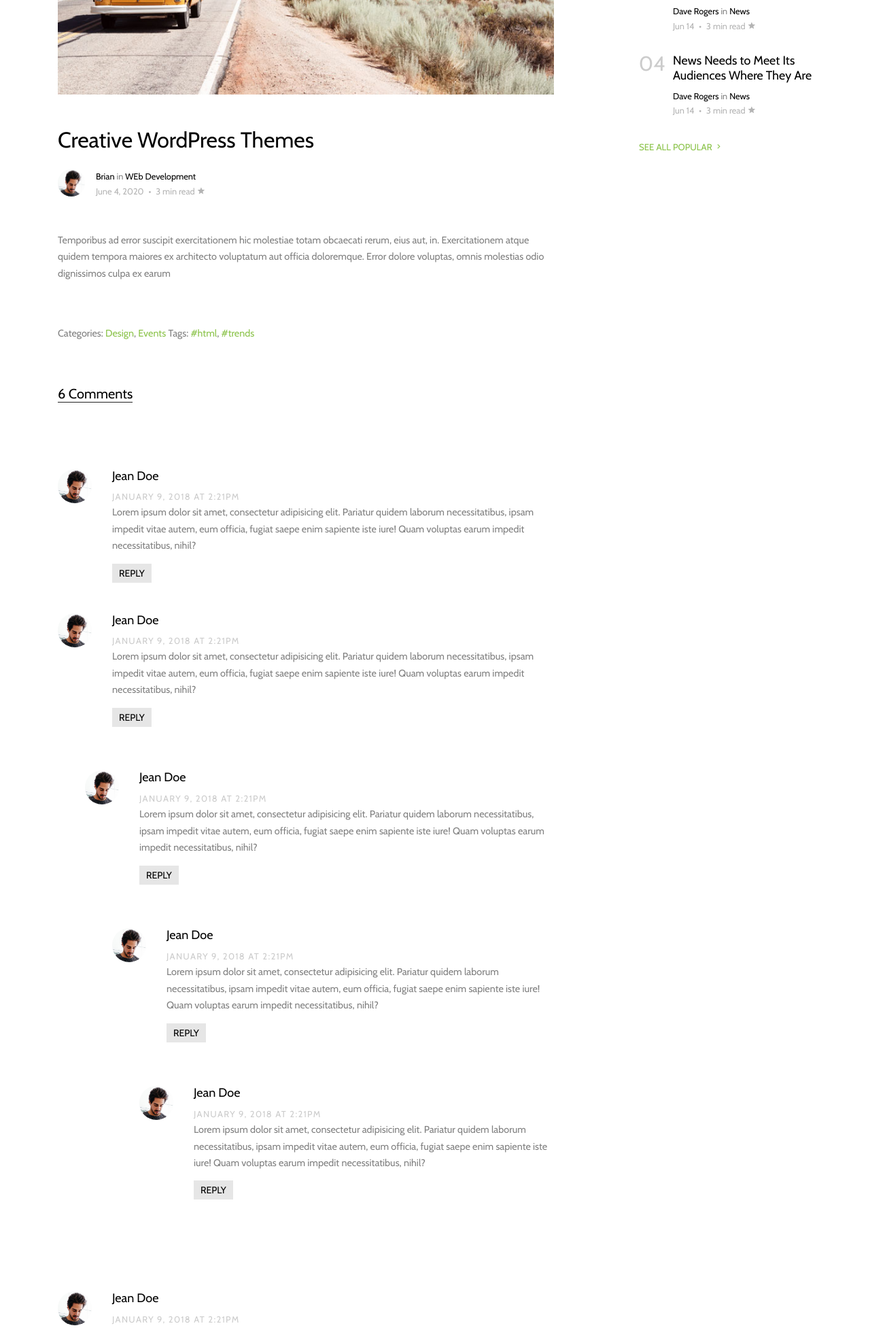
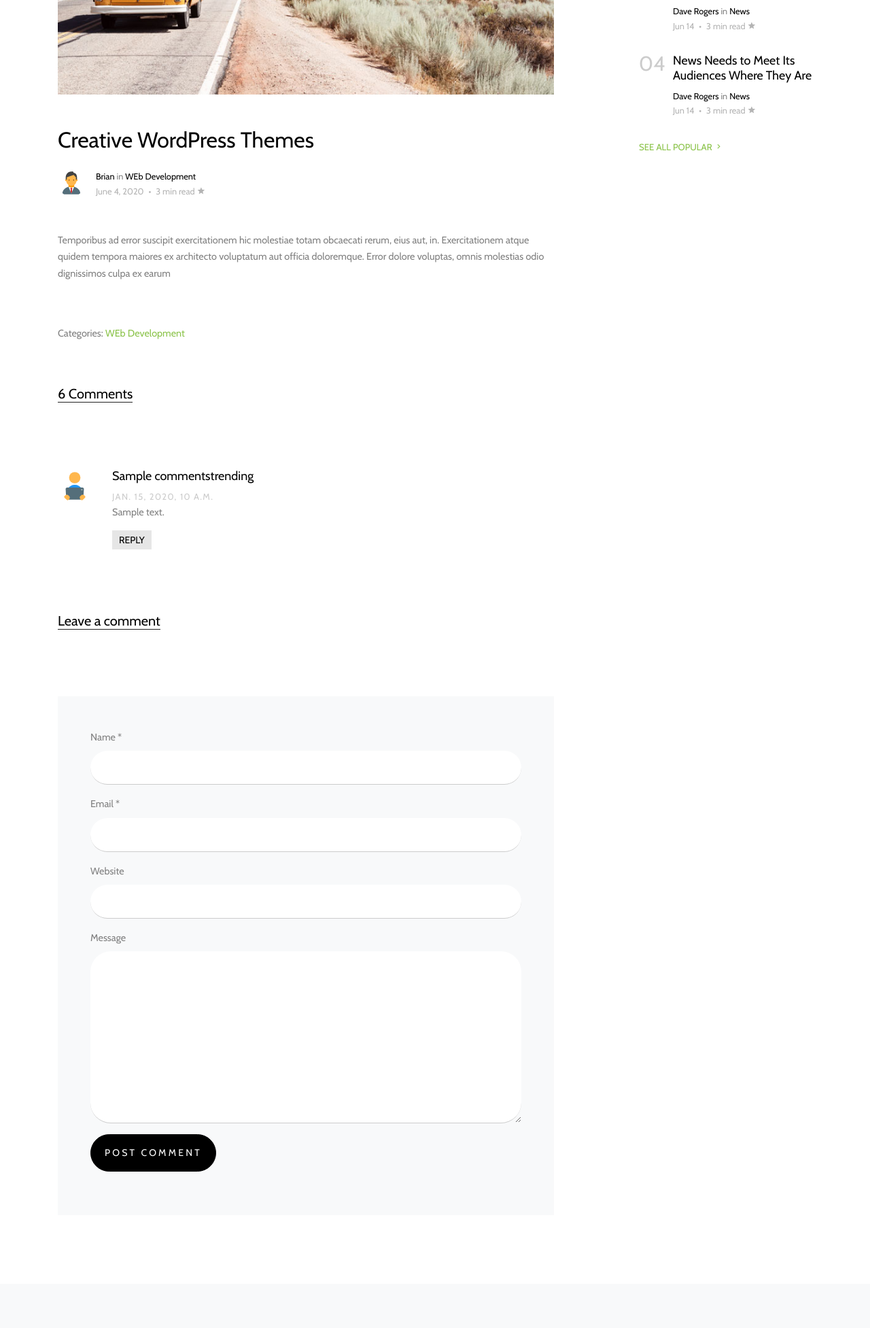
Before and after one commit to kaybrian/DjangoBlogsite, a Django app: page /trending-post/1/ in a window 1280 px wide. Shown: the part 595-2548 px from the top of the page at 68% size. Run offline with Django 3.2, Linux system fonts and the light colour scheme; data comes from the database, SQL or seed files in the repository; tables that the repository leaves empty hold one stand-in row (values such as "Sample post"); some libraries are stand-ins or nearby versions; some web fonts are replaced.

Commit message:
added the commits section to the blog single page of trending

```diff
--- a/blog/models.py
+++ b/blog/models.py
@@ -100,5 +100,6 @@ class CommentsTrending(models.Model):
     comment = models.CharField(max_length=5550)
     date_created = models.DateTimeField(auto_now_add=True)
 
+
     def __str__(self):
         return self.name
--- a/blog/views.py
+++ b/blog/views.py
@@ -1,5 +1,6 @@
 from django.shortcuts import render
 from .models import *
+from .forms import *
 # Create your views here.
 
 
@@ -28,7 +29,10 @@ def index(request):
 
 def PostDetail(request, pk):
     trend_post = Trending.objects.get(id=pk)
+    comments = CommentsTrending.objects.all().order_by('-id')
     context = {
         'trend_post': trend_post,
+        'comments':comments
+
     }
     return render(request, 'blog/blog-single.html', context)
--- a/templates/blog/blog-single.html
+++ b/templates/blog/blog-single.html
@@ -15,7 +15,7 @@
         </h1>
         <div class="post-meta d-flex mb-5">
           <div class="bio-pic mr-3">
-            <img src="images/person_1.jpg" alt="Image" class="img-fluidid">
+            <img src="{% static 'assests/admin.svg' %}" alt="Image" class="img-fluidid">
           </div>
           <div class="vcard">
             <span class="d-block"><a href="#">{{trend_post.authorPrest}}</a> in <a
@@ -27,8 +27,7 @@
         <p>{{trend_post.description}}</p>
 
         <div class="pt-5">
-          <p>Categories: <a href="#">Design</a>, <a href="#">Events</a> Tags: <a href="#">#html</a>, <a
-              href="#">#trends</a></p>
+          <p>Categories: <a href="#">{{trend_post.tag}}</a></p>
         </div>
 
 
@@ -37,97 +36,20 @@
             <h2 class="mb-5">6 Comments</h2>
           </div>
           <ul class="comment-list">
+
+            {% for commentie in comments %}
             <li class="comment">
               <div class="vcard bio">
-                <img src="images/person_1.jpg" alt="Image placeholder">
+                <img src="{% static 'assests/commet.svg' %}" alt="Image placeholder">
               </div>
               <div class="comment-body">
-                <h3>Jean Doe</h3>
-                <div class="meta">January 9, 2018 at 2:21pm</div>
-                <p>Lorem ipsum dolor sit amet, consectetur adipisicing elit. Pariatur quidem laborum necessitatibus,
-                  ipsam impedit vitae autem, eum officia, fugiat saepe enim sapiente iste iure! Quam voluptas earum
-                  impedit necessitatibus, nihil?</p>
+                <h3>{{commentie.name}}</h3>
+                <div class="meta">{{commentie.date_created}}</div>
+                <p>{{commentie.comment}}</p>
                 <p><a href="#" class="reply">Reply</a></p>
               </div>
             </li>
-
-            <li class="comment">
-              <div class="vcard bio">
-                <img src="images/person_1.jpg" alt="Image placeholder">
-              </div>
-              <div class="comment-body">
-                <h3>Jean Doe</h3>
-                <div class="meta">January 9, 2018 at 2:21pm</div>
-                <p>Lorem ipsum dolor sit amet, consectetur adipisicing elit. Pariatur quidem laborum necessitatibus,
-                  ipsam impedit vitae autem, eum officia, fugiat saepe enim sapiente iste iure! Quam voluptas earum
-                  impedit necessitatibus, nihil?</p>
-                <p><a href="#" class="reply">Reply</a></p>
-              </div>
-
-              <ul class="children">
-                <li class="comment">
-                  <div class="vcard bio">
-                    <img src="images/person_1.jpg" alt="Image placeholder">
-                  </div>
-                  <div class="comment-body">
-                    <h3>Jean Doe</h3>
-                    <div class="meta">January 9, 2018 at 2:21pm</div>
-                    <p>Lorem ipsum dolor sit amet, consectetur adipisicing elit. Pariatur quidem laborum necessitatibus,
-                      ipsam impedit vitae autem, eum officia, fugiat saepe enim sapiente iste iure! Quam voluptas earum
-                      impedit necessitatibus, nihil?</p>
-                    <p><a href="#" class="reply">Reply</a></p>
-                  </div>
-
-
-                  <ul class="children">
-                    <li class="comment">
-                      <div class="vcard bio">
-                        <img src="images/person_1.jpg" alt="Image placeholder">
-                      </div>
-                      <div class="comment-body">
-                        <h3>Jean Doe</h3>
-                        <div class="meta">January 9, 2018 at 2:21pm</div>
-                        <p>Lorem ipsum dolor sit amet, consectetur adipisicing elit. Pariatur quidem laborum
-                          necessitatibus, ipsam impedit vitae autem, eum officia, fugiat saepe enim sapiente iste iure!
-                          Quam voluptas earum impedit necessitatibus, nihil?</p>
-                        <p><a href="#" class="reply">Reply</a></p>
-                      </div>
-
-                      <ul class="children">
-                        <li class="comment">
-                          <div class="vcard bio">
-                            <img src="images/person_1.jpg" alt="Image placeholder">
-                          </div>
-                          <div class="comment-body">
-                            <h3>Jean Doe</h3>
-                            <div class="meta">January 9, 2018 at 2:21pm</div>
-                            <p>Lorem ipsum dolor sit amet, consectetur adipisicing elit. Pariatur quidem laborum
-                              necessitatibus, ipsam impedit vitae autem, eum officia, fugiat saepe enim sapiente iste
-                              iure! Quam voluptas earum impedit necessitatibus, nihil?</p>
-                            <p><a href="#" class="reply">Reply</a></p>
-                          </div>
-                        </li>
-                      </ul>
-                    </li>
-                  </ul>
-                </li>
-              </ul>
-            </li>
-
-            <li class="comment">
-              <div class="vcard bio">
-                <img src="images/person_1.jpg" alt="Image placeholder">
-              </div>
-              <div class="comment-body">
-                <h3>Jean Doe</h3>
-                <div class="meta">January 9, 2018 at 2:21pm</div>
-                <p>Lorem ipsum dolor sit amet, consectetur adipisicing elit. Pariatur quidem laborum necessitatibus,
-                  ipsam impedit vitae autem, eum officia, fugiat saepe enim sapiente iste iure! Quam voluptas earum
-                  impedit necessitatibus, nihil?</p>
-                <p><a href="#" class="reply">Reply</a></p>
-              </div>
-            </li>
-          </ul>
+            {% endfor %}
           <!-- END comment-list -->
 
           <div class="comment-form-wrap pt-5">
```
Also changed, not shown: blog/forms.py (+9 -0 lines), static/assests/admin.svg (added).
